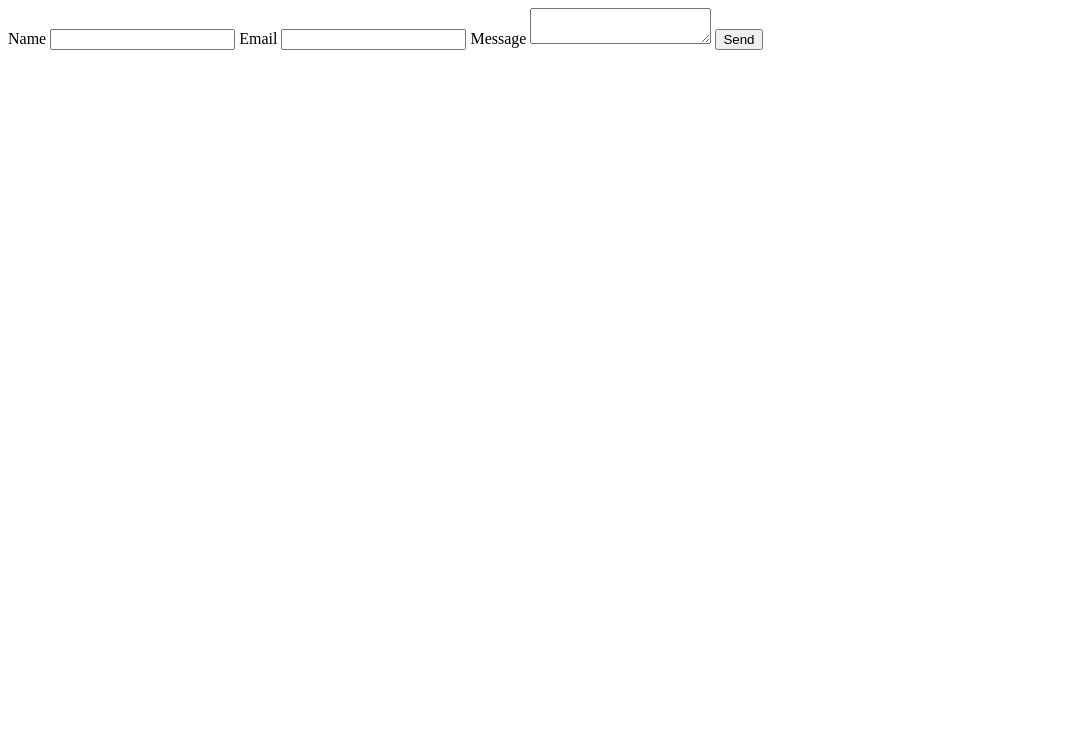
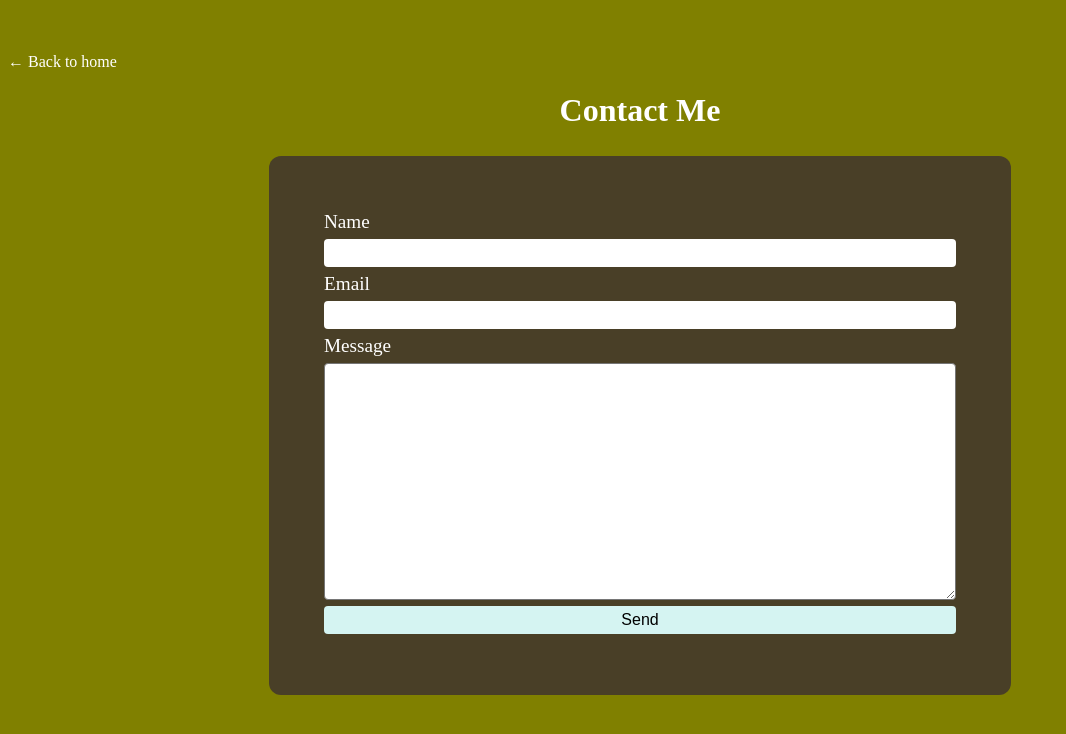
Before and after one commit to sewaksunar/portfolio, a plain HTML site: page contact.html in a window 1280 px wide. Shown: the whole page, without its empty margins (0-1066 px from the left). Drawn offline with nearby package versions, Linux system fonts and the light colour scheme.

Commit message:
some minor tweaks

```diff
--- a/contact.html
+++ b/contact.html
@@ -18,25 +18,83 @@
                 // these IDs from the previous steps
                 emailjs.sendForm('service_93od6ey', 'template_wj4kzjm', this)
                     .then(() => {
-                        console.log('SUCCESS!');
+                        message = document.getElementById("success")
+                        message.innerHTML = "Message Sent Successfully"
                     }, (error) => {
                         console.log('FAILED...', error);
                     });
-            });
+                document.getElementById('contact-form').reset()
+                });
         }
     </script>
+    <style>
+        body{
+            display:flex;
+            flex-direction: column;
+            align-items: center;
+            justify-content: center;
+            height: 100%;
+            padding: 45px 0 45px 0;
+            background-color: olive;
+            color: white;
+        }
+        .form-batta{
+            display:flex;
+            width: 50%;
+            flex-direction: column;
+            padding: 55px;
+            margin: 5px;
+            color: white;
+            background-color: #3d3030cf;
+            gap: 6px;
+            border-radius: 12px;
+        }
+        label{
+            font-size: larger;
+            font-weight: 400;
+        }
+        input{
+            padding: 5px;
+            border-radius: 4px;
+            border: 0px;
+            font-size: medium;
+        }
+        textarea{
+            padding: 5px;
+            border-radius: 4px;
+        }
+        .sub{
+            background-color: rgb(213, 244, 242);
+
+        }
+        .sub:hover{
+            scale:102%;
+            background-color: grey;
+        }
+        .back{
+            width: 100%;
+        }
+        a{
+            text-decoration: none;
+            color: white;
+        }
+    </style>
 </head>
 <body>
-    <form id="contact-form">
+    <span class="back"><a href="/index.html">← Back to home</a></span>
+    <h1>Contact Me</h1>
+    <form id="contact-form" class="form-batta">
         <!-- To simplify the tutorial, the value is static. -->
         <input type="hidden" name="contact_number" value="697483">
         <label>Name</label>
-        <input type="text" name="user_name">
+        <input type="text" name="user_name" required>
         <label>Email</label>
-        <input type="email" name="user_email">
+        <input type="email" name="user_email" required>
         <label>Message</label>
-        <textarea name="message"></textarea>
-        <input type="submit" value="Send">
+        <textarea name="message" rows="15" required></textarea>
+        <input type="submit" value="Send" class="sub">
+        <div id="success"></div>
     </form>
+
 </body>
 </html>
```
